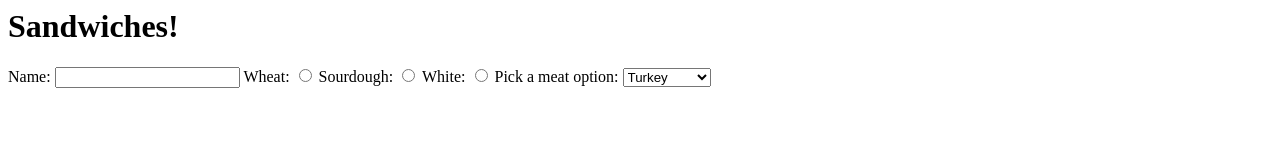
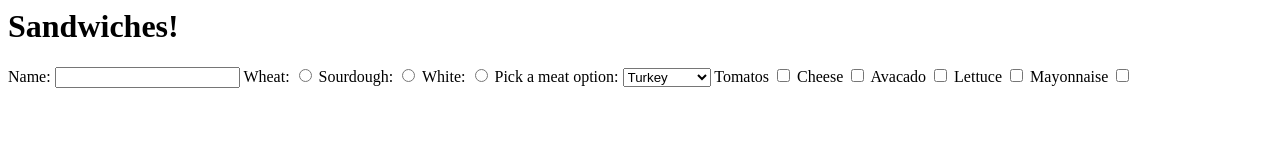
Before and after one commit to melaniec207/Sandwich, a plain HTML site: page index.html in a window 1280 px wide. Drawn offline with Linux system fonts and the light colour scheme.

Commit message:
added checkbox options

```diff
--- a/index.html
+++ b/index.html
@@ -24,6 +24,24 @@
                 <option value="two">Ham</option>
                 <option value="three">Roast Beef</option>
             </select>
+
+            <label for="test3">Tomatos</label>
+            <input type="checkbox" name="test3" value="test3">
+
+            <label for="test3">Cheese</label>
+            <input type="checkbox" name="test3" value="test3">
+
+            <label for="test3">Avacado</label>
+            <input type="checkbox" name="test3" value="test3">
+
+            <label for="test3">Lettuce</label>
+            <input type="checkbox" name="test3" value="test3">
+
+            <label for="test3">Mayonnaise</label>
+            <input type="checkbox" name="test3" value="test3">
+
+
+
         </body>
     </head>
 </html>
```
